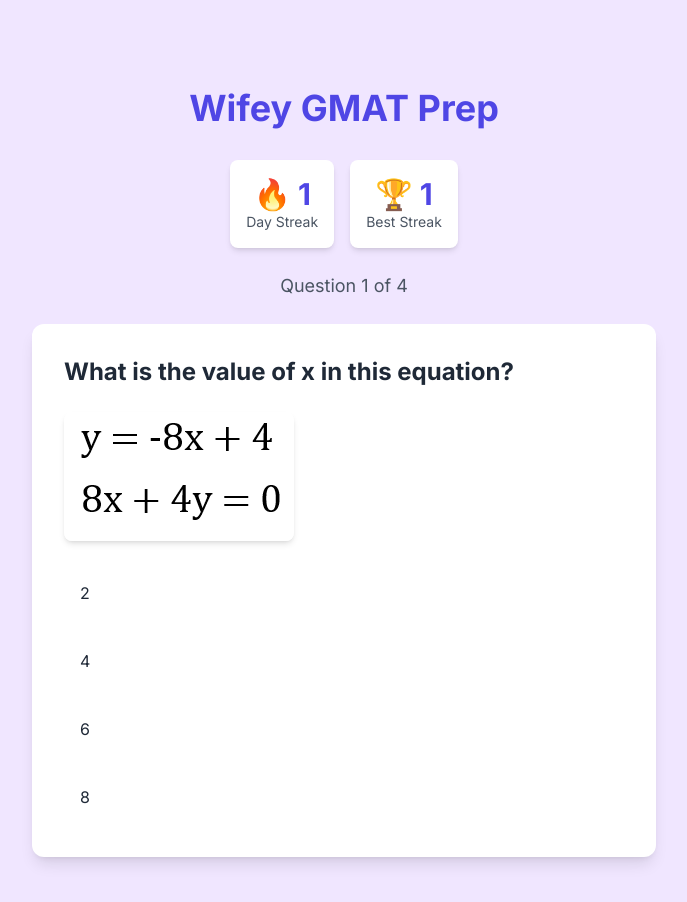
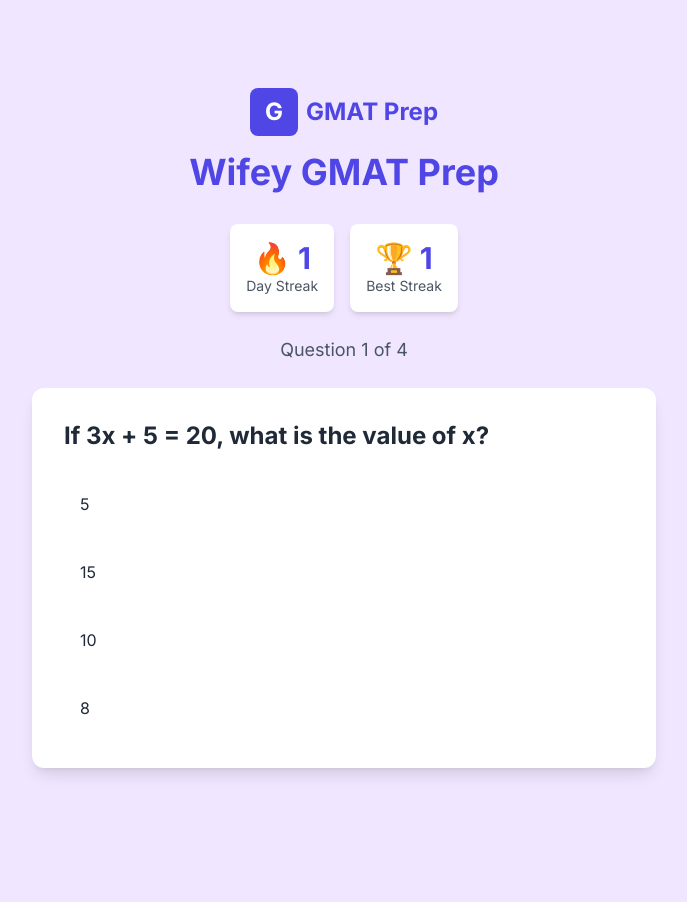
Before and after one commit to trietvuive/wifey-quiz, a Next.js app: page / in a window 1280 px wide. Shown: the top 902 px of the page, without its empty margins (296-983 px from the left). After the commit the page ends 856 px from the top, so only its background shows below. Built offline with nearby package versions, Linux system fonts and the light colour scheme.

Commit message:
add more questions

```diff
--- a/src/app/layout.tsx
+++ b/src/app/layout.tsx
@@ -7,6 +7,15 @@
 export const metadata: Metadata = {
   title: "Wifey GMAT Prep",
   description: "A GMAT preparation quiz application",
+  icons: {
+    icon: [
+      { url: '/favicon.ico' },
+      { url: '/icon.png', type: 'image/png', sizes: '32x32' },
+    ],
+    apple: [
+      { url: '/apple-icon.png', sizes: '180x180' },
+    ],
+  },
 };
 
 export default function RootLayout({
--- a/src/app/page.tsx
+++ b/src/app/page.tsx
@@ -1,19 +1,25 @@
 'use client';
 
-import React from 'react';
-import { useState } from 'react';
-import { questions } from '@/data/questions';
+import React, { useEffect, useState } from 'react';
+import { getDailyQuestions } from '@/utils/dailyQuestions';
+import { Question } from '@/types/quiz';
 import QuizCard from '@/components/QuizCard';
 import Results from '@/components/Results';
 import { QuizState } from '@/types/quiz';
 import StreakDisplay from '@/components/StreakDisplay';
+import Logo from '@/components/Logo';
 
 export default function Home() {
+  const [dailyQuestions, setDailyQuestions] = useState<Question[]>([]);
   const [quizState, setQuizState] = useState<QuizState>({
     currentQuestionIndex: 0,
     score: 0,
     showResults: false,
   });
+
+  useEffect(() => {
+    setDailyQuestions(getDailyQuestions());
+  }, []);
 
   const handleAnswer = (isCorrect: boolean) => {
     setTimeout(() => {
@@ -21,7 +27,7 @@
         setQuizState(prev => ({ ...prev, score: prev.score + 1 }));
       }
 
-      if (quizState.currentQuestionIndex < questions.length - 1) {
+      if (quizState.currentQuestionIndex < dailyQuestions.length - 1) {
         setQuizState(prev => ({
           ...prev,
           currentQuestionIndex: prev.currentQuestionIndex + 1,
@@ -43,22 +49,25 @@
   return (
     <main className="min-h-screen py-8 px-4">
       <div className="quiz-container">
+        <Logo />
         <h1 className="text-4xl font-bold text-center mb-8 text-indigo-600">Wifey GMAT Prep</h1>
         <StreakDisplay />
         {!quizState.showResults ? (
           <>
             <div className="text-center mb-6 text-lg text-gray-600">
-              Question {quizState.currentQuestionIndex + 1} of {questions.length}
+              Question {quizState.currentQuestionIndex + 1} of {dailyQuestions.length}
             </div>
-            <QuizCard
-              question={questions[quizState.currentQuestionIndex]}
-              onAnswer={handleAnswer}
-            />
+            {dailyQuestions.length > 0 && (
+              <QuizCard
+                question={dailyQuestions[quizState.currentQuestionIndex]}
+                onAnswer={handleAnswer}
+              />
+            )}
           </>
         ) : (
           <Results
             score={quizState.score}
-            totalQuestions={questions.length}
+            totalQuestions={dailyQuestions.length}
             onRestart={handleRestart}
           />
         )}
--- /dev/null
+++ b/src/components/Logo.tsx
@@ -0,0 +1,14 @@
+import React from 'react';
+
+export default function Logo() {
+  return (
+    <div className="flex items-center justify-center gap-2 mb-4">
+      <div className="bg-indigo-600 text-white w-12 h-12 rounded-lg flex items-center justify-center text-2xl font-bold">
+        G
+      </div>
+      <div className="text-2xl font-bold text-indigo-600">
+        GMAT Prep
+      </div>
+    </div>
+  );
+}
--- a/src/data/questions.ts
+++ b/src/data/questions.ts
@@ -3,27 +3,74 @@
 export const questions: Question[] = [
   {
     id: 1,
-    question: "What is the value of x in this equation?",
-    image: "/images/equation1.png",
-    options: ["2", "4", "6", "8"],
-    correctAnswer: 1
+    question: "If x² + 3x + 2 = 0, what is the value of x?",
+    options: ["-2 and -1", "-1 and -2", "1 and 2", "-3 and -2"],
+    correctAnswer: 0
   },
   {
     id: 2,
-    question: "Which planet is known as the Red Planet?",
-    options: ["Venus", "Mars", "Jupiter", "Saturn"],
-    correctAnswer: 1
+    question: "What is the area of a circle with radius 5 units?",
+    options: ["25π", "10π", "15π", "20π"],
+    correctAnswer: 0
   },
   {
     id: 3,
-    question: "What is 2 + 2?",
-    options: ["3", "4", "5", "6"],
-    correctAnswer: 1
+    question: "If 3x + 5 = 20, what is the value of x?",
+    options: ["5", "15", "10", "8"],
+    correctAnswer: 0
   },
   {
     id: 4,
-    question: "Who painted the Mona Lisa?",
-    options: ["Van Gogh", "Da Vinci", "Picasso", "Rembrandt"],
-    correctAnswer: 1
+    question: "Which of the following is equivalent to (a + b)²?",
+    options: ["a² + 2ab + b²", "a² - b²", "a² + b²", "(a + b)(a - b)"],
+    correctAnswer: 0
+  },
+  {
+    id: 5,
+    question: "A company's profit increased by 20% in 2022 and then decreased by 20% in 2023. What was the net percentage change?",
+    options: ["-4%", "0%", "4%", "40%"],
+    correctAnswer: 0
+  },
+  {
+    id: 6,
+    question: "If a triangle has angles measuring 45°, 45°, and 90°, what is the ratio of its shortest to its longest side?",
+    options: ["1:√2", "1:2", "√2:2", "1:1"],
+    correctAnswer: 0
+  },
+  {
+    id: 7,
+    question: "What is the probability of rolling a sum of 7 with two fair dice?",
+    options: ["1/6", "1/8", "1/12", "1/36"],
+    correctAnswer: 0
+  },
+  {
+    id: 8,
+    question: "If 8 workers can complete a project in 10 days, how many days will it take 5 workers to complete the same project?",
+    options: ["16", "12", "14", "18"],
+    correctAnswer: 0
+  },
+  {
+    id: 9,
+    question: "What is the value of log₁₀(100)?",
+    options: ["2", "10", "1", "100"],
+    correctAnswer: 0
+  },
+  {
+    id: 10,
+    question: "In a sequence where each term after the first two is the sum of the previous two terms, if the first two terms are 1 and 1, what is the 5th term?",
+    options: ["5", "3", "8", "13"],
+    correctAnswer: 0
+  },
+  {
+    id: 11,
+    question: "What percentage of 80 is 20?",
+    options: ["25%", "20%", "15%", "30%"],
+    correctAnswer: 0
+  },
+  {
+    id: 12,
+    question: "If x:y = 3:4 and y:z = 2:3, what is x:z?",
+    options: ["1:2", "2:3", "3:4", "4:5"],
+    correctAnswer: 0
   }
 ];
--- /dev/null
+++ b/src/utils/dailyQuestions.ts
@@ -0,0 +1,27 @@
+import { Question } from '@/types/quiz';
+import { questions as allQuestions } from '@/data/questions';
+
+function getRandomQuestions(count: number): Question[] {
+  const shuffled = [...allQuestions].sort(() => 0.5 - Math.random());
+  return shuffled.slice(0, count);
+}
+
+export function getDailyQuestions(): Question[] {
+  const today = new Date().toDateString();
+  const stored = localStorage.getItem('dailyQuestions');
+
+  if (stored) {
+    const { date, questions } = JSON.parse(stored);
+    if (date === today) {
+      return questions;
+    }
+  }
+
+  const dailyQuestions = getRandomQuestions(4);
+  localStorage.setItem('dailyQuestions', JSON.stringify({
+    date: today,
+    questions: dailyQuestions
+  }));
+
+  return dailyQuestions;
+}
```
Also changed, not shown: 1 other file (tests, documents, lock files or other folders).
